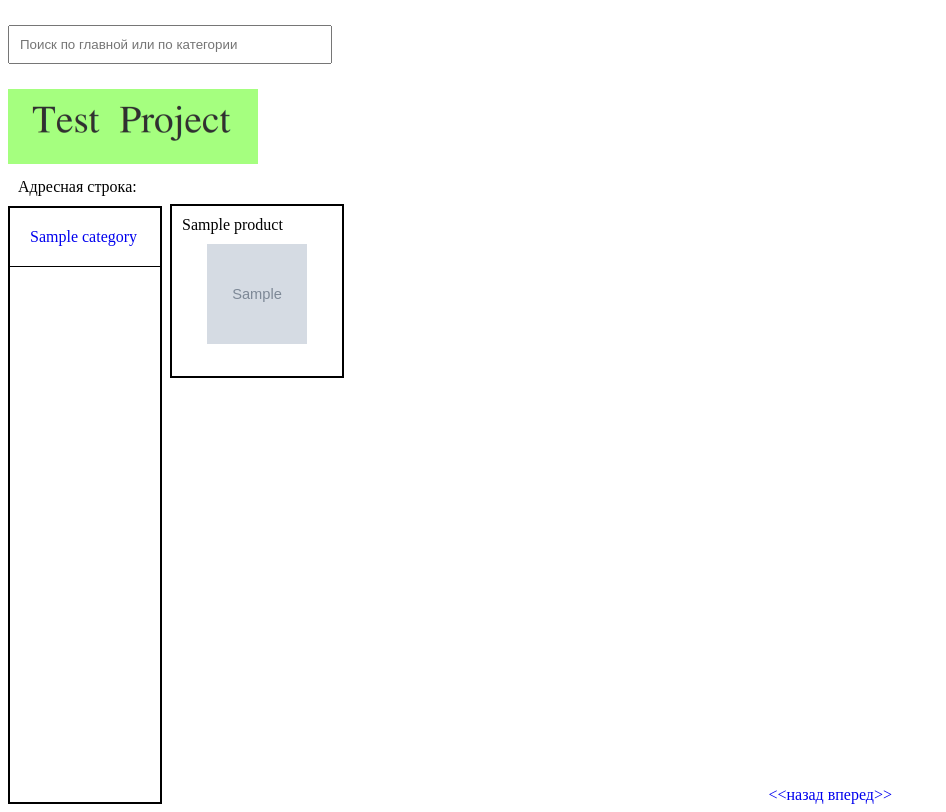
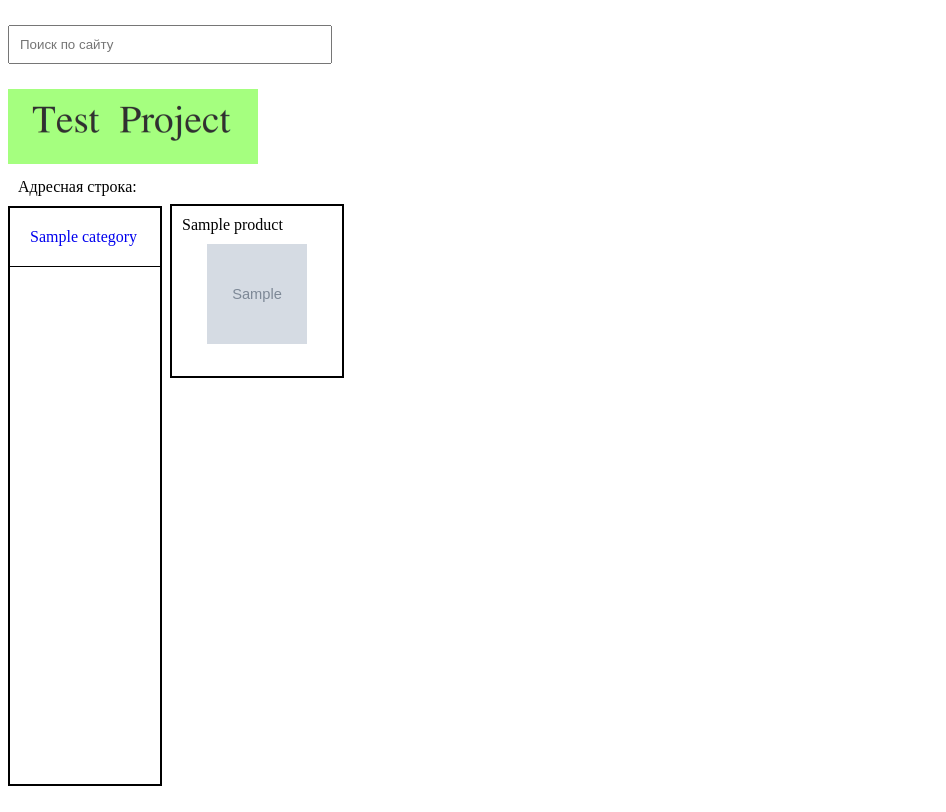
Before and after one commit to malininv/TestProjectt, a Django app: page / in a window 1280 px wide. Shown: the whole page, without its empty margins (0-946 px from the left). After the commit the page ends 786 px from the top, so only its background shows below. Run offline with Django 3.2, Linux system fonts and the light colour scheme; tables that the repository leaves empty hold one stand-in row (values such as "Sample post"); grey boxes marked "Sample" are stand-in pictures.

Commit message:
fixed pag

```diff
--- a/store/templates/store/includes/paginator.html
+++ b/store/templates/store/includes/paginator.html
@@ -1,10 +1,11 @@
+{% if page_obj.has_other_pages%}
 <div class="paginator">
 
-        <a id="prev_button" href="?{% if query_search %}search={{ query_search }}&{% endif %}{% if page_obj.has_previous %}page={{ page_obj.previous_page_number }}{% endif %}">
+        <a id="prev_button"  href="?{% if query_search %}search={{ query_search }}&{% endif %}{% if page_obj.has_previous %}page={{ page_obj.previous_page_number }}{% endif %}">
             <span class="">&lt;&lt;назад</span>
         </a>
-        <a id="next_button" href="?{% if query_search %}search={{ query_search }}&{% endif %}{% if page_obj.has_next %}page={{ page_obj.next_page_number }}{% endif %}">
+        <a id="next_button"  href="?{% if query_search %}search={{ query_search }}&{% endif %}{% if page_obj.has_next %}page={{ page_obj.next_page_number }}{% endif %}">
             <span class="">вперед&gt;&gt;</span>
         </a>
-
 </div>
+{% endif %}
--- a/store/templates/store/index.html
+++ b/store/templates/store/index.html
@@ -8,7 +8,7 @@
 </head>
 <body>
 <form id="input-main">
-    <input class="searchbar" type="text" name="search" {%if query_search%} value="{{query_search}}"{%endif%} placeholder="Поиск по главной или по категории">
+    <input class="searchbar" type="text" name="search" {%if query_search%} value="{{query_search}}"{%endif%} placeholder="Поиск по сайту">
 </form>
 <a href="{% url 'index' %}" alt="logo"><img src="{% static 'store/images/logo.png' %}"></a>
 {% include 'store/includes/breadcrumbs.html' %}
```
Also changed, not shown: store/static/store/main.js (+7 -0 lines).
